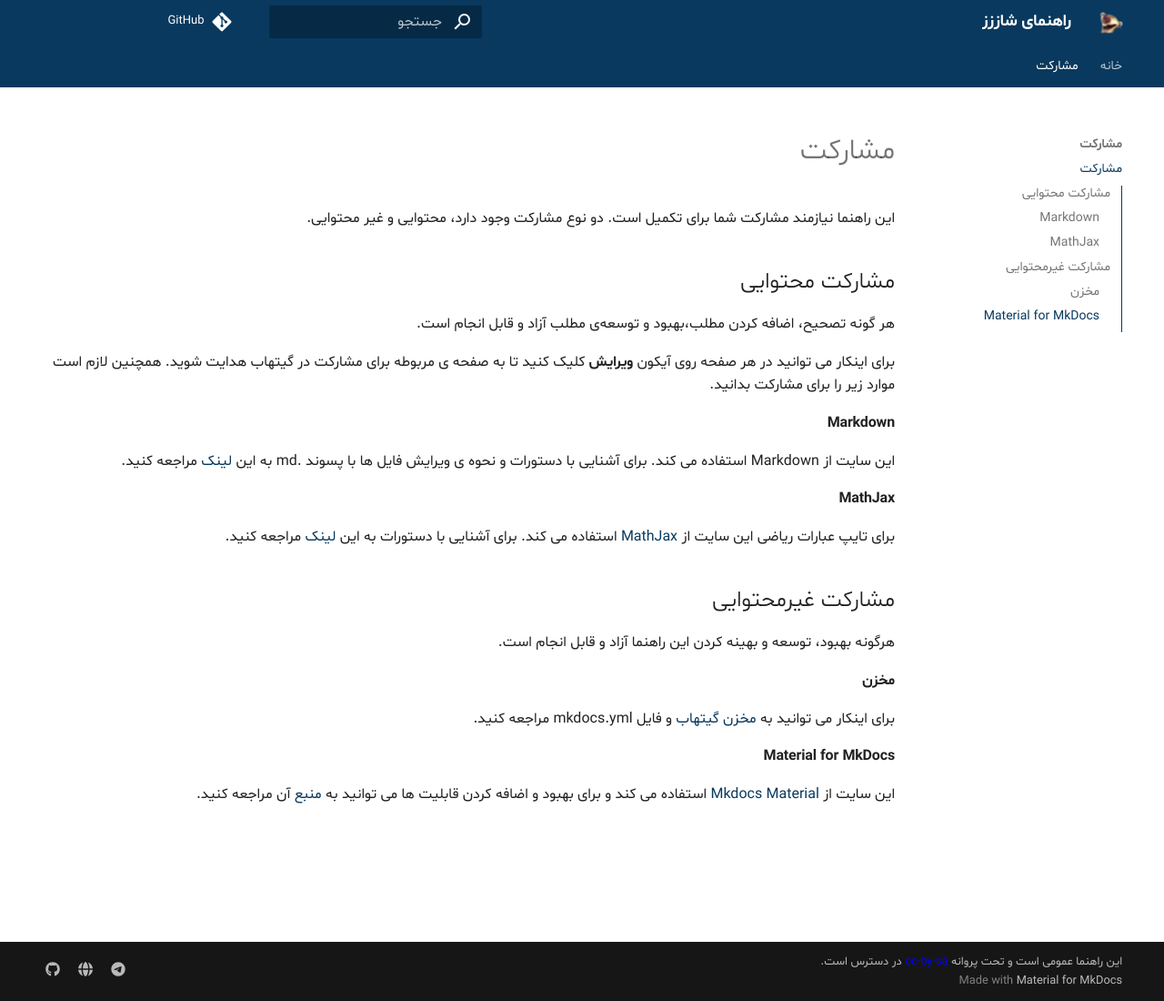
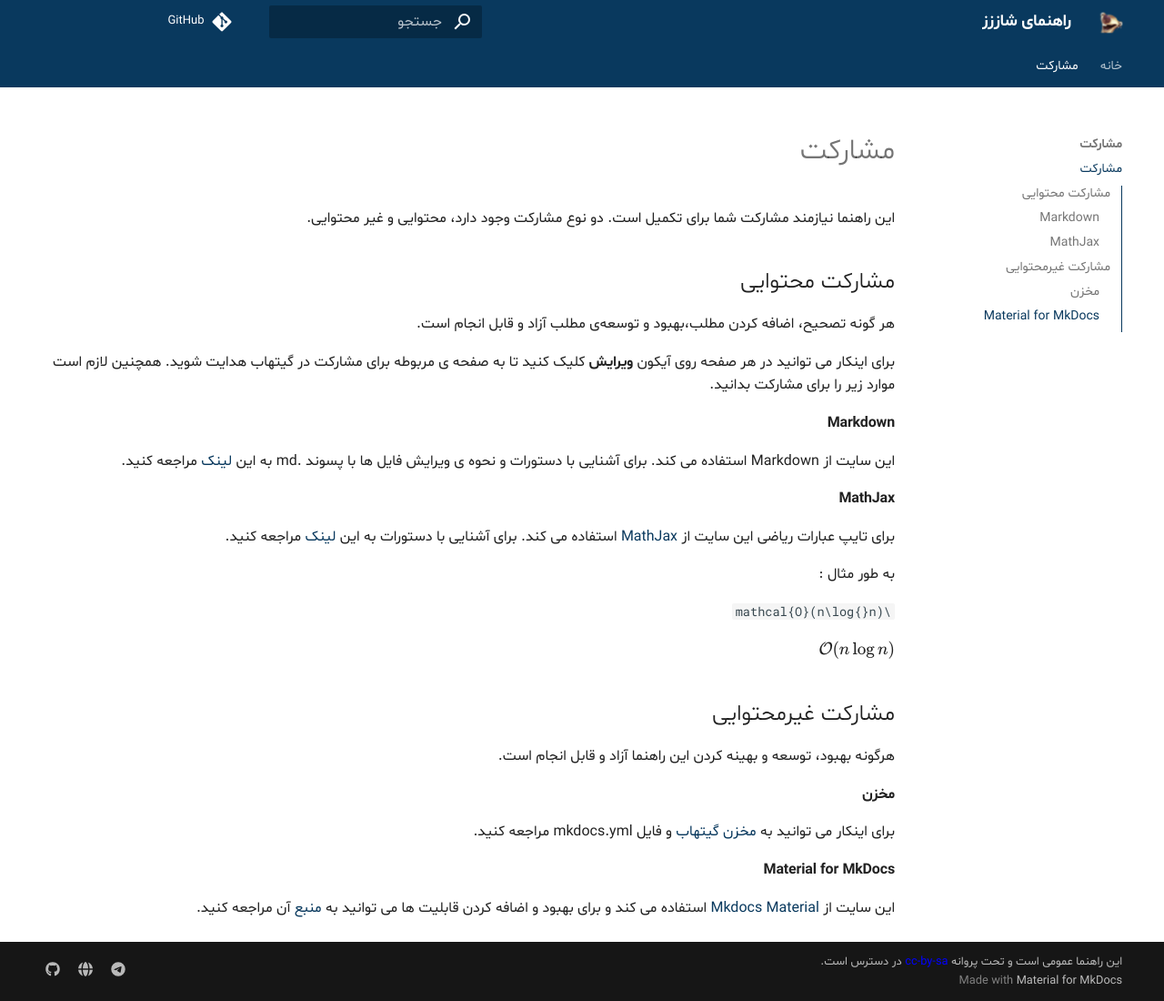
Before and after one commit to MEgooneh/shaazzz-guide, an MkDocs documentation site: the page built from docs/مشارکت/index.md, in a window 1280 px wide and 1100 px high. Shown: the whole window at 91% size. Built offline with MkDocs 1.6.1 and Material for MkDocs 9.7.7, drawn with Linux system fonts in a browser that asks for light colours; some web fonts are replaced; comment, search, counter and statistics services are not loaded.

Commit message:
update contribute

````diff
--- a/docs/مشارکت/index.md
+++ b/docs/مشارکت/index.md
@@ -16,6 +16,14 @@
 
 برای تایپ عبارات ریاضی این سایت از [MathJax](https://www.mathjax.org/) استفاده می کند. برای آشنایی با دستورات به این [لینک](https://jojozhuang.github.io/tutorial/mathjax-cheat-sheet-for-mathematical-notation/) مراجعه کنید.
 
+به طور مثال :
+
+‍‍‍```
+\mathcal{O}(n\log{}n)
+```
+
+$\mathcal{O}(n\log{}n)$
+
 ## مشارکت غیرمحتوایی
 
 هرگونه بهبود، توسعه و بهینه کردن این راهنما آزاد و قابل انجام است.
````
Also changed, not shown: docs/index.md (+3 -1 lines).
